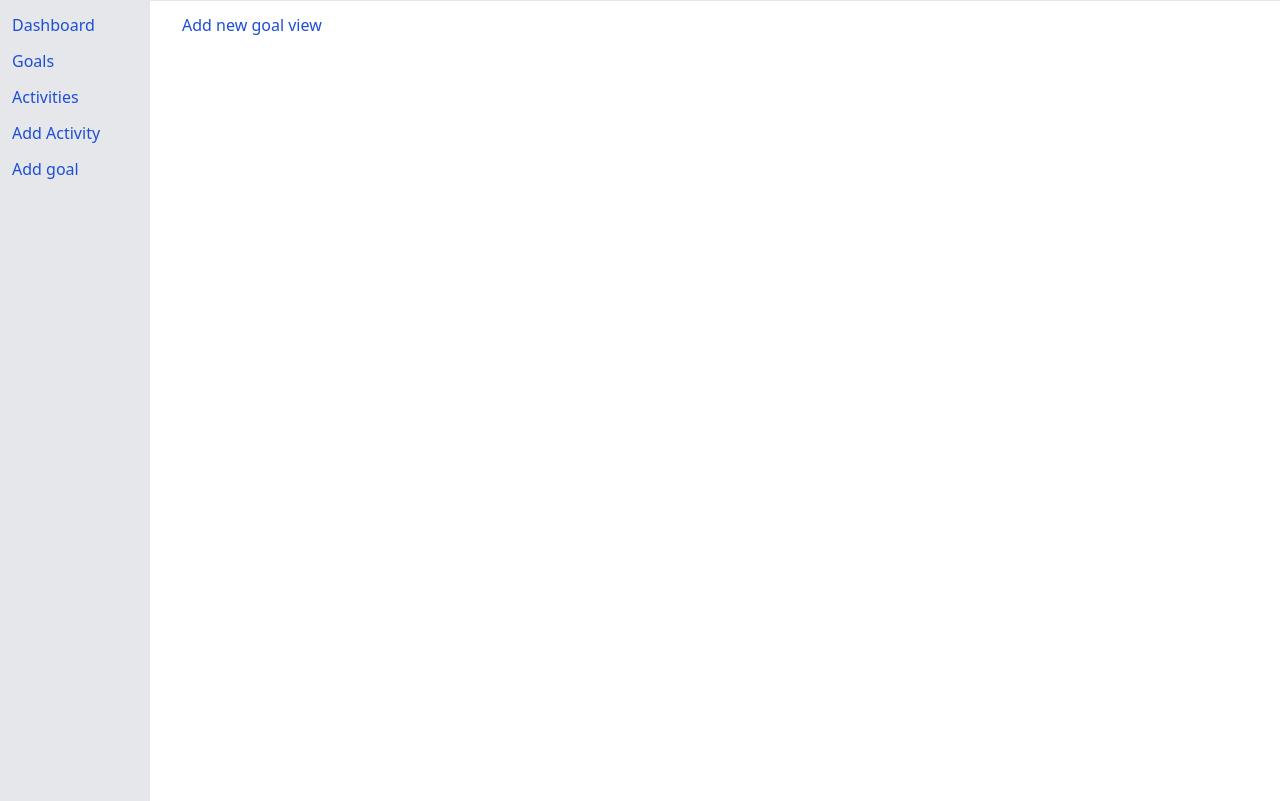
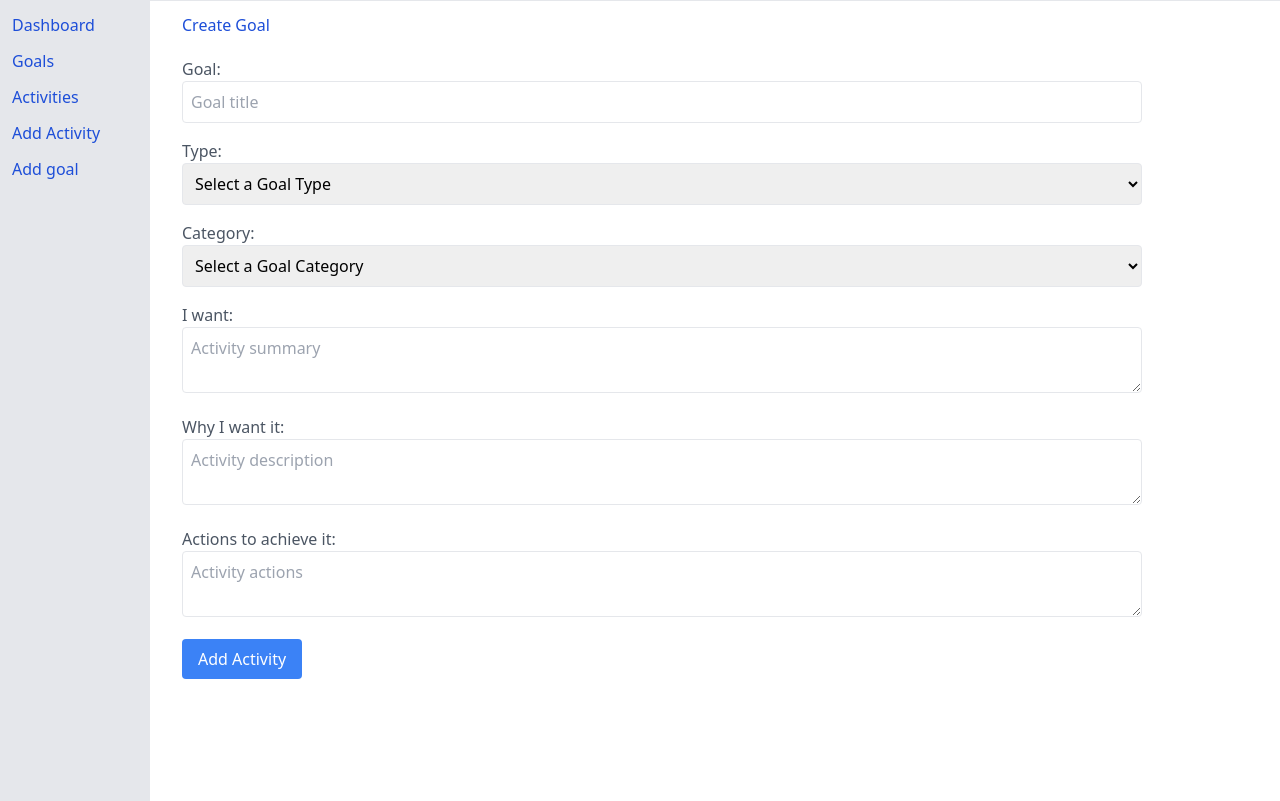
Before and after one commit to Cmmh1101/daily-tracker, a Django app: page /addGoal in a window 1280 px wide. Shown: the part 40-841 px from the top of the page. Run offline with Django 4.2, Linux system fonts and the light colour scheme; the visitor is signed in with stand-in values (Sample User, id 1); style sheets or scripts are compiled from the project's sources; some libraries are stand-ins or nearby versions.

Commit message:
add activity with django form

```diff
--- /dev/null
+++ b/dashboard/forms.py
@@ -0,0 +1,29 @@
+from django import forms
+from .models import Activity, Goal
+
+class ActivityForm(forms.ModelForm):
+    class Meta:
+        model = Activity
+        fields = ['title', 'description', 'linked_goals']
+
+    # Add validation to fields
+    def clean_title(self):
+        title = self.cleaned_data.get('title')
+        if len(title) < 5:
+            raise forms.ValidationError("Title must be at least 5 characters long.")
+        return title
+
+    # Customize widgets with Tailwind CSS classes
+    widgets = {
+        'title': forms.TextInput(attrs={'class': 'w-full border p-2 rounded'}),
+        'description': forms.Textarea(attrs={'class': 'w-full border p-2 rounded'}),
+        'linked_goals': forms.SelectMultiple(attrs={'class': 'w-full border p-2 rounded'}),
+    }
+
+class GoalForm(forms.ModelForm):
+    class Meta:
+        model = Goal
+        fields = ['title', 'type', 'category', 'summary', 'description', 'actions']
+
+    def __init__(self, *args, **kwargs):
+        super(GoalForm, self).__init__(*args, **kwargs)
--- a/dashboard/models.py
+++ b/dashboard/models.py
@@ -3,6 +3,21 @@ from django.contrib.auth.models import AbstractUser
 from django.utils import timezone
 
 # Create your models here.
+
+CATEGORY_CHOICES = [
+        ('professional', 'Professional'),
+        ('personal', 'Personal'),
+        ('development', 'Development'),
+        ('spiritual', 'Spiritual'),
+        ('faith', 'Faith'),
+        ('charity', 'Charity'),
+    ]
+
+TYPE_CHOICES = [
+        ('long_term', 'Long Term'),
+        ('mid_term', 'Mid Term'),
+        ('weekly', 'Weekly'),
+    ]
 
 class User(AbstractUser):
     pass
@@ -25,57 +40,44 @@ class Activity(models.Model):
         return self.title
 
 class Goal(models.Model):
-    CATEGORY_CHOICES = [
-        ('professional', 'Professional'),
-        ('personal', 'Personal'),
-        ('development', 'Development'),
-        ('spiritual', 'Spiritual'),
-        ('faith', 'Faith'),
-        ('charity', 'Charity'),
-    ]
-
-    TYPE_CHOICES = [
-        ('long_term', 'Long Term'),
-        ('mid_term', 'Mid Term'),
-        ('weekly', 'Weekly'),
-    ]
 
     user = models.ForeignKey(User, on_delete=models.CASCADE, related_name='activities')
     title = models.CharField(max_length=255)
     type = models.CharField(max_length=20, choices=TYPE_CHOICES)
     summary = models.TextField()
     description = models.TextField()
-    action_items = models.TextField()
+    actions = models.TextField()
     category = models.CharField(max_length=20, choices=CATEGORY_CHOICES)
     created_at = models.DateTimeField(auto_now_add=True)
     updated_at = models.DateTimeField(auto_now=True)
 
     def __str__(self):
         return self.title
-    CATEGORY_CHOICES = [
-        ('professional', 'Professional'),
-        ('personal', 'Personal'),
-        ('development', 'Development'),
-        ('spiritual', 'Spiritual'),
-        ('faith', 'Faith'),
-        ('charity', 'Charity'),
-    ]
 
-    TYPE_CHOICES = [
-        ('long_term', 'Long Term'),
-        ('mid_term', 'Mid Term'),
-        ('weekly', 'Weekly'),
-    ]
+    # CATEGORY_CHOICES = [
+    #     ('professional', 'Professional'),
+    #     ('personal', 'Personal'),
+    #     ('development', 'Development'),
+    #     ('spiritual', 'Spiritual'),
+    #     ('faith', 'Faith'),
+    #     ('charity', 'Charity'),
+    # ]
 
-    user = models.ForeignKey(User, on_delete=models.CASCADE, related_name='activities')
-    title = models.CharField(max_length=255)
-    type = models.CharField(max_length=20, choices=TYPE_CHOICES)
-    summary = models.TextField()
-    description = models.TextField()
-    action_items = models.TextField()
-    category = models.CharField(max_length=20, choices=CATEGORY_CHOICES)
-    created_at = models.DateTimeField(auto_now_add=True)
-    updated_at = models.DateTimeField(auto_now=True)
+    # TYPE_CHOICES = [
+    #     ('long_term', 'Long Term'),
+    #     ('mid_term', 'Mid Term'),
+    #     ('weekly', 'Weekly'),
+    # ]
 
-    def __str__(self):
-        return self.title
+    # user = models.ForeignKey(User, on_delete=models.CASCADE, related_name='activities')
+    # title = models.CharField(max_length=255)
+    # type = models.CharField(max_length=20, choices=TYPE_CHOICES)
+    # summary = models.TextField()
+    # description = models.TextField()
+    # action_items = models.TextField()
+    # category = models.CharField(max_length=20, choices=CATEGORY_CHOICES)
+    # created_at = models.DateTimeField(auto_now_add=True)
+    # updated_at = models.DateTimeField(auto_now=True)
+
+    # def __str__(self):
+    #     return self.title
--- a/dashboard/templates/dashboard/addGoal.html
+++ b/dashboard/templates/dashboard/addGoal.html
@@ -1,4 +1,55 @@
 {% extends 'dashboard/layout.html' %}
+
 {% block body %}
-    <h1 class="pl-5 text-blue-700">Add new goal view</h1>
+    <h1 class="pl-5 text-blue-700">Create Goal</h1>
+
+    <div class="p-5">
+        <form method="post" action="{% url 'addGoal' %}">
+            {% csrf_token %}
+
+            <div class="mb-4">
+                <label for="title" class="block text-gray-600">Goal:</label>
+                <input type="text" id="title" name="title" placeholder="Goal title" class="w-full border p-2 rounded" required>
+            </div>
+
+            <div class="mb-4">
+                <label for="type" class="block text-gray-600">Type:</label>
+                <select id="type" name="type" class="w-full border p-2 rounded" required>
+                    <option value="" selected>Select a Goal Type</option>
+                    {% for type in TYPE_CHOICES %}
+                        <option value="{{ type.0 }}">{{ type.1 }}</option>
+                    {% endfor %}
+                </select>
+            </div>
+
+            <div class="mb-4">
+                <label for="category" class="block text-gray-600">Category:</label>
+                <select id="category" name="category" class="w-full border p-2 rounded" required>
+                    <option value="" selected>Select a Goal Category</option>
+                    {% for category in CATEGORY_CHOICES %}
+                        <option value="{{ category.0 }}">{{ category.1 }}</option>
+                    {% endfor %}
+                </select>
+            </div>
+
+            <div class="mb-4">
+                <label for="summary" class="block text-gray-600">I want:</label>
+                <textarea id="summary" name="summary" placeholder="Activity summary" class="w-full border p-2 rounded" required></textarea>
+            </div>
+
+            <div class="mb-4">
+                <label for="description" class="block text-gray-600">Why I want it:</label>
+                <textarea id="description" name="description" placeholder="Activity description" class="w-full border p-2 rounded" required></textarea>
+            </div>
+
+            <div class="mb-4">
+                <label for="actions" class="block text-gray-600">Actions to achieve it:</label>
+                <textarea id="actions" name="actions" placeholder="Activity actions" class="w-full border p-2 rounded" required></textarea>
+            </div>
+
+
+
+            <input type="submit" value="Add Activity" class="bg-blue-500 text-white py-2 px-4 rounded cursor-pointer">
+        </form>
+    </div>
 {% endblock body %}
--- a/dashboard/views.py
+++ b/dashboard/views.py
@@ -4,7 +4,8 @@ from django.contrib.auth.decorators import login_required
 from django.db import IntegrityError
 from django.http import HttpResponse, HttpResponseRedirect
 from django.urls import reverse
-from .models import Activity, User, Goal
+from dashboard.forms import ActivityForm, GoalForm
+from .models import Activity, User, Goal, TYPE_CHOICES, CATEGORY_CHOICES
 
 
 # Create your views here.
@@ -98,73 +99,49 @@ def goals_view(request):
     return render(request, "dashboard/goals.html")
 
 def addActivity_view(request):
+    if not request.user.is_authenticated:
+            return redirect("login")
     if request.method == "POST":
-        title = request.POST.get("title")
-        description = request.POST.get("description")
-        linked_goals = request.POST.getlist("linked_goals")
-
-        if title and description:
-            # Create a new activity
-            activity = Activity(user=request.user, title=title, description=description)
+        form = ActivityForm(request.POST)
+        if form.is_valid():
+            # Create a new Activity instance and set the user
+            activity = form.save(commit=False)
+            activity.user = request.user
             activity.save()
 
-            # Add linked goals to the activity
-            for goal_id in linked_goals:
-                try:
-                    goal = Goal.objects.get(id=goal_id)
-                    activity.linked_goals.add(goal)
-                except Goal.DoesNotExist:
-                    # Handle the case where a selected goal does not exist
-                    pass
+            # Add the selected goals to the linked_goals field
+            selected_goals = form.cleaned_data.get('linked_goals')
+            activity.linked_goals.set(selected_goals)
 
-            return redirect("activities")  # Redirect to the activities page or a success page
-        else:
-            # Handle the case where title and description are not provided
-            return render(request, "dashboard/addActivity.html", {
-                'goals': Goal.objects.filter(user=request.user),
-                'error_message': "Title and description are required fields."
-            })
+            return redirect('activities')  # Redirect to your activity list view
     else:
-        if not request.user.is_authenticated:
-            return redirect("login")
+        form = ActivityForm()
 
-        goals = Goal.objects.filter(user=request.user)
-        return render(request, "dashboard/addActivity.html", {
-            'goals': goals
-        })
+
+    return render(request, 'dashboard/addActivity.html', {
+    'form': ActivityForm(),
+    })
 
 def edit_activity(request, activity_id):
+    if not request.user.is_authenticated:
+        return redirect("login")
     activity = get_object_or_404(Activity, id=activity_id, user=request.user)
 
     if request.method == 'POST':
-        title = request.POST.get("title")
-        description = request.POST.get("description")
-        linked_goals = request.POST.getlist("linked_goals")
-
-        # update edited activity fields
-        activity.title = title
-        activity.description = description
-        activity.save()
-
-        # add linked goals to activity
-        activity.linked_goals.clear()
-        for goal_id in linked_goals:
-            try:
-                goal = Goal.objects.get(id=goal_id)
-                activity.linked_goals.add(goal)
-            except Goal.DoesNotExist:
-                # Handle the case where a selected goal does not exist
-                pass
+        form = ActivityForm(request.POST, instance=activity)
+        if form.is_valid():
+            form.save()  # Save the updated form data
 
         return redirect("activities")
 
     else:
-        if not request.user.is_authenticated:
-            return redirect("login")
-        return render(request, "dashboard/editActivity.html", {
-            "activity": activity,
-            "goals": Goal.objects.filter(user=request.user)
-        })
+        form = ActivityForm(instance=activity)
+
+
+    return render(request, "dashboard/editActivity.html", {
+        'form': form,
+        'activity': activity,
+    })
 
 def delete_activity(request, activity_id):
     activity = get_object_or_404(Activity, id=activity_id)
@@ -175,11 +152,24 @@ def delete_activity(request, activity_id):
 
     return render(request, 'dashboard/deleteActivity.html', {'activity': activity})
 
+def addGoal_view(request):
+    if request.method == 'POST':
+        form = GoalForm(request.POST)
+        if form.is_valid():
+            goal = form.save(commit=False)
+            goal.user = request.user  # Associate the goal with the logged-in user
+            goal.save()
 
-def addGoal_view(request):
-    if not request.user.is_authenticated:
-        return HttpResponseRedirect(reverse("login"))
-    return render(request, "dashboard/addGoal.html")
+            # Redirect to a success page or any other desired action
+            return redirect('goals')
+    else:
+        form = GoalForm()
+
+    return render(request, 'dashboard/addGoal.html', {
+        'form': form,
+        'TYPE_CHOICES': TYPE_CHOICES,
+        'CATEGORY_CHOICES': CATEGORY_CHOICES,
+        })
 
 def custom_404(request, exception):
     return render(request, 'dashboard/404.html', status=404)
```
Also changed, not shown: dashboard/templates/dashboard/addActivity.html (+1 -19 lines), dashboard/migrations/0006_rename_action_items_goal_actions.py (added).
